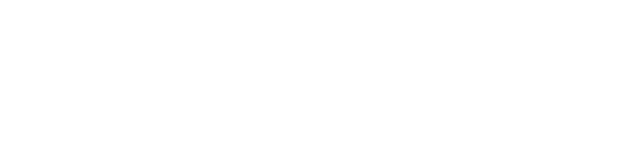
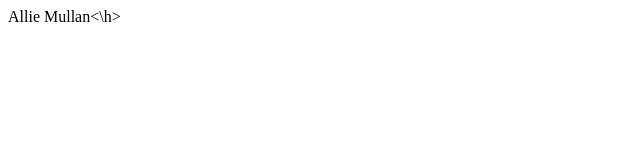
Before and after one commit to agmullan/agmullan.github.io, a plain HTML site: page index.html in a window 1280 px wide. Shown: the whole page, without its empty margins (0-640 px from the left). Drawn offline with Linux system fonts and the light colour scheme.

Commit message:
adjustments

```diff
--- a/index.html
+++ b/index.html
@@ -1 +1 @@
-<title>Allie Mullan<\title>
+<h>Allie Mullan<\h>
```
Also changed, not shown: 1 other file.
